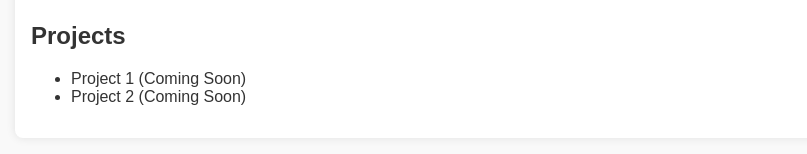
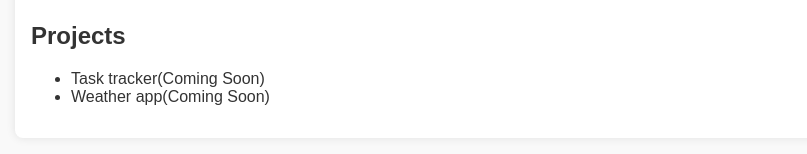
Before and after one commit to W0LFD3M0N/personal-portifolio-, a plain HTML site: page index.html in a window 1280 px wide. Shown: the part 168-322 px from the top of the page, without its empty margins (9-816 px from the left). Drawn offline with Linux system fonts and the light colour scheme.

Commit message:
Update index.html

```diff
--- a/index.html
+++ b/index.html
@@ -14,8 +14,8 @@
   <section>
     <h2>Projects</h2>
     <ul>
-      <li>Project 1 (Coming Soon)</li>
-      <li>Project 2 (Coming Soon)</li>
+      <li>Task tracker(Coming Soon)</li>
+      <li>Weather app(Coming Soon)</li>
     </ul>
   </section>
   <footer>
```
